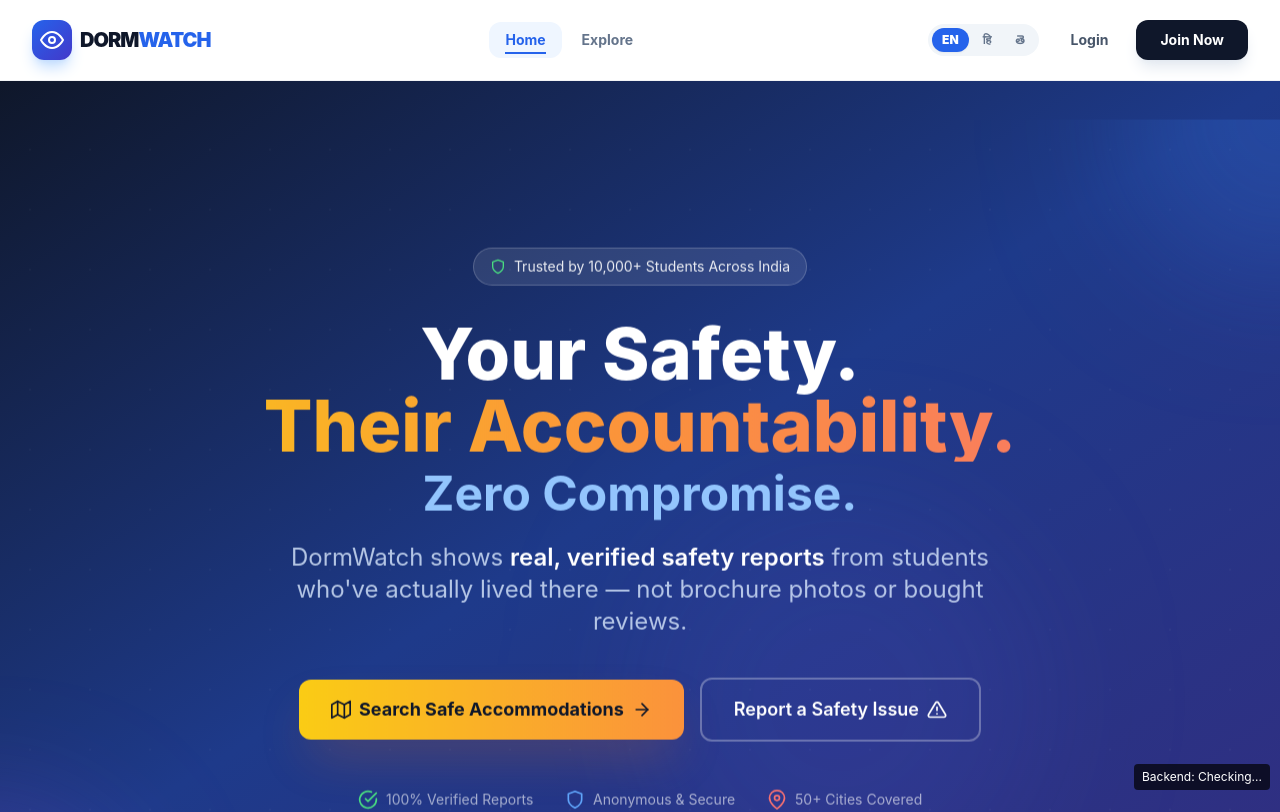
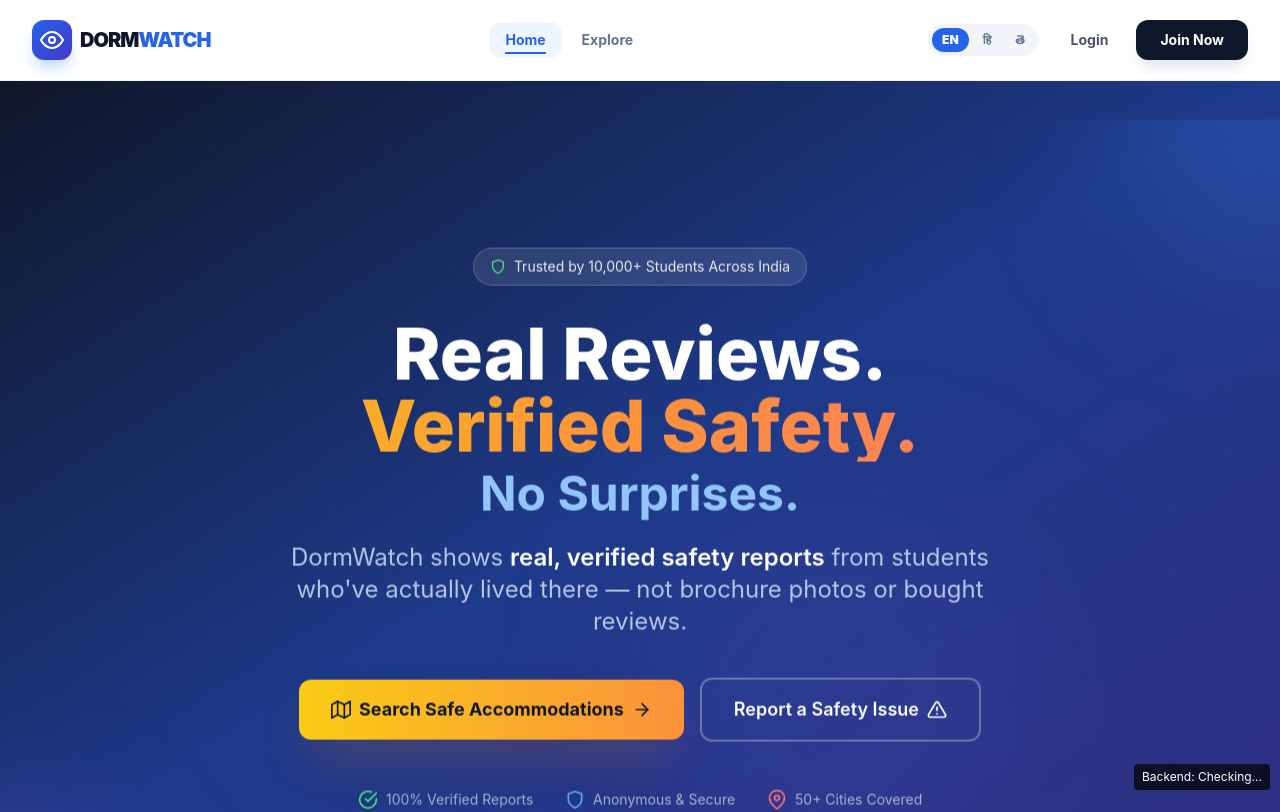
Before and after one commit to sameekshyaranjan/DormWatch, a React (Vite) app in the folder frontend/: page / in a window 1280 px wide. Shown: the top 812 px of the page. Built offline with nearby package versions, Linux system fonts and the light colour scheme; no server answers.

Commit message:
updated project

```diff
--- a/frontend/src/pages/Home.tsx
+++ b/frontend/src/pages/Home.tsx
@@ -197,12 +197,12 @@ export const Home: React.FC = () => {
             {/* Main Headline */}
             <ScrollReveal delay={100} distance={40}>
               <h1 className="text-4xl sm:text-5xl lg:text-7xl font-extrabold text-white mb-6 leading-tight">
-                Your Safety.
+                Real Reviews.
                 <span className="block bg-gradient-to-r from-yellow-400 via-orange-400 to-red-400 text-transparent bg-clip-text">
-                  Their Accountability.
+                  Verified Safety.
                 </span>
                 <span className="block text-blue-300 text-3xl sm:text-4xl lg:text-5xl mt-2 font-bold">
-                  Zero Compromise.
+                  No Surprises.
                 </span>
               </h1>
             </ScrollReveal>
```
